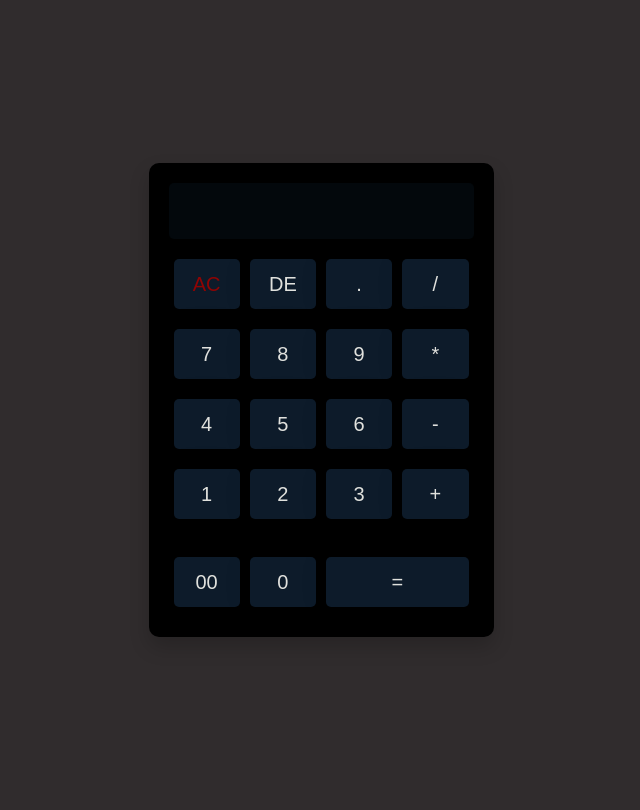
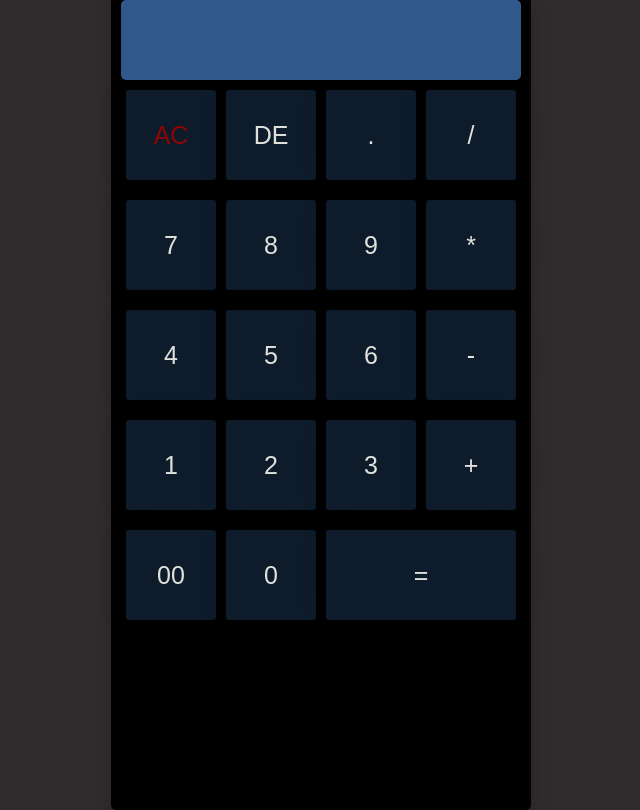
Before and after one commit to Imanplay/calculadora, a plain HTML site: page index.html in a window 1280 px wide. Shown: the whole page, without its empty margins (319-959 px from the left). Drawn offline with Linux system fonts and the light colour scheme.

Commit message:
ajustar tamÑo de div

```diff
--- a/index.html
+++ b/index.html
@@ -10,7 +10,7 @@
   </head>
   <body>
     <div id="calculator">
-      <input type="text" id="display" disabled />
+      <input type="text" id="display" disabled/>
       <br />
       <button id="ac" class="operator">AC</button>
       <button id="de" class="operator">DE</button>
@@ -30,7 +30,7 @@
       <button id="1">1</button>
       <button id="2">2</button>
       <button id="3">3</button>
-      <button id="+" class="operator">+</button>\
+      <button id="+" class="operator">+</button>
       <br />
       <button id="00">00</button>
       <button id="0">0</button>
--- a/style.css
+++ b/style.css
@@ -1,4 +1,13 @@
+html{
+  height: 100%;
+}
+
 body {
+  min-height: 100vh;
+  margin: 0;
+  padding: 0;
+  box-sizing: border-box;
+  overflow: hidden;
   text-align: center;
   margin: 0;
   background-color: rgb(48, 44, 45);
@@ -9,23 +18,24 @@ body {
 }
 
 #calculator {
-  max-width: 360px;
+  width: 400px;
+  height: 100vh;
+  margin: 10px;
   background-color: black;
-  border-radius: 10px;
-  padding: 20px;
+  border-radius: 5px;
+  padding: 10px;
   box-shadow: 0 10px 20px rgba(0, 0, 0, 0.19);
 }
 
-#display {
+#display{
   width: 100%;
-  height: 56px;
+  height: 80px;
   font-size: 20px;
   text-align: right;
-  margin-bottom: 10px;
   padding: 20px;
   border-radius: 5px;
   color: aliceblue;
-  background-color: rgba(13, 27, 42, 0.3);
+  background-color: rgb(48, 88, 139);
   border: none;
   box-sizing: border-box;
 }
@@ -44,11 +54,11 @@ body {
 
 button {
   width: calc(25% - 10px);
-  height: 50px;
-  font-size: 20px;
+  height: 90px;
+  font-size: 25px;
   margin: 10px 5px;
   border: none;
-  border-radius: 5px;
+  border-radius: 3px;
   float: left;
   background-color: rgb(13, 27, 42);
   color: #e0e1dd;
```
